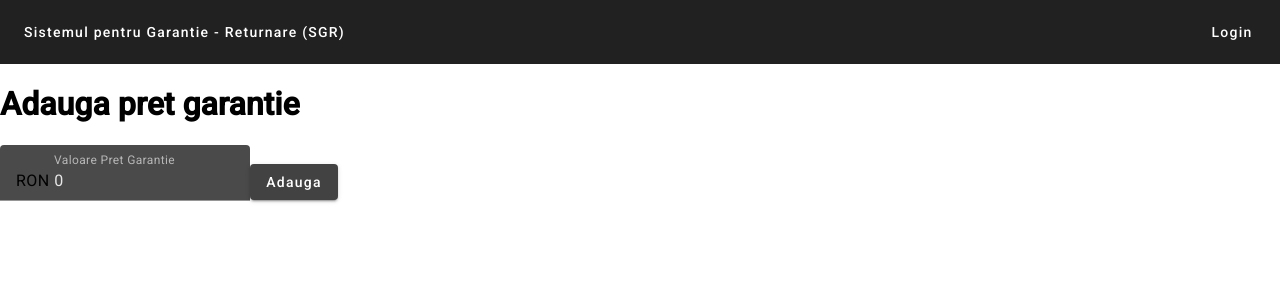
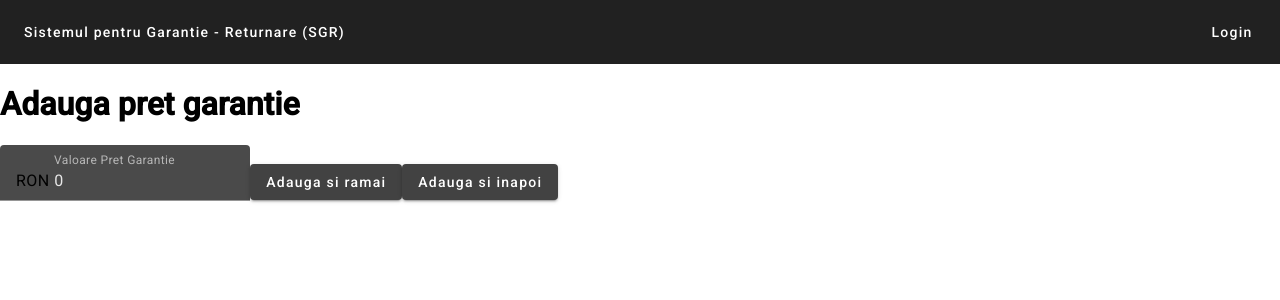
Before and after one commit to zegLine/sgr-angularui, an Angular app: page /garantie/pret/nou in a window 1280 px wide. Shown: the top 300 px of the page. Built offline with nearby package versions, Linux system fonts and the light colour scheme.

Commit message:
added save and return buttons to store and pg

```diff
--- a/src/app/components/pretgarantienou/pretgarantienou.component.html
+++ b/src/app/components/pretgarantienou/pretgarantienou.component.html
@@ -4,4 +4,5 @@
   <input matInput [(ngModel)]="valoare" type="number" step="0.1">
   <span matTextPrefix>RON&nbsp;</span>
 </mat-form-field>
-<button mat-raised-button (click)="createPretGarante()">Adauga</button>
+<button mat-raised-button (click)="createPretGarante(false)">Adauga si ramai</button>
+<button mat-raised-button (click)="createPretGarante(true)">Adauga si inapoi</button>
--- a/src/app/components/pretgarantienou/pretgarantienou.component.ts
+++ b/src/app/components/pretgarantienou/pretgarantienou.component.ts
@@ -4,6 +4,8 @@ import {MatInput} from "@angular/material/input";
 import {MatButton} from "@angular/material/button";
 import {PretgarantieService} from "../../services/api/pretgarantie/pretgarantie.service";
 import {FormsModule} from "@angular/forms";
+import {Router} from "@angular/router";
+import {Location} from "@angular/common";
 
 @Component({
   selector: 'app-pretgarantienou',
@@ -19,13 +21,16 @@ import {FormsModule} from "@angular/forms";
 })
 export class PretgarantienouComponent {
   valoare: number = 0.0;
-  constructor(protected pgService: PretgarantieService) {
+  constructor(protected pgService: PretgarantieService, private _location: Location) {
   }
 
-  createPretGarante() {
+  createPretGarante(redirectBack: boolean) {
     this.pgService.createPretGarantie(this.valoare).subscribe({
       next: () => {
         console.log('Pret garantie added');
+        if (redirectBack) {
+          this._location.back();
+        }
       }
     })
   }
--- a/src/app/components/storenou/storenou.component.html
+++ b/src/app/components/storenou/storenou.component.html
@@ -7,4 +7,5 @@
   <mat-label>Descriere magazin</mat-label>
   <input matInput [(ngModel)]="store_description" type="text">
 </mat-form-field>
-<button mat-raised-button (click)="createStore()">Adauga</button>
+<button mat-raised-button (click)="createStore(false)">Adauga si ramai</button>
+<button mat-raised-button (click)="createStore(true)">Adauga si inapoi</button>
--- a/src/app/components/storenou/storenou.component.ts
+++ b/src/app/components/storenou/storenou.component.ts
@@ -4,6 +4,7 @@ import {MatButton} from "@angular/material/button";
 import {MatFormField, MatLabel, MatPrefix} from "@angular/material/form-field";
 import {MatInput} from "@angular/material/input";
 import {StoreService} from "../../services/api/store/store.service";
+import {Location} from "@angular/common";
 
 @Component({
   selector: 'app-storenou',
@@ -23,12 +24,15 @@ export class StorenouComponent {
   store_name: string = "";
   store_description: string = "";
 
-  constructor(private storeService: StoreService) {}
+  constructor(private storeService: StoreService, private _location: Location) {}
 
-  createStore() {
+  createStore(redirectBack: boolean) {
     this.storeService.createStore(this.store_name, this.store_description).subscribe({
       next: () => {
         console.log("Store Created");
+        if (redirectBack) {
+          this._location.back();
+        }
       }
     });
   }
```
